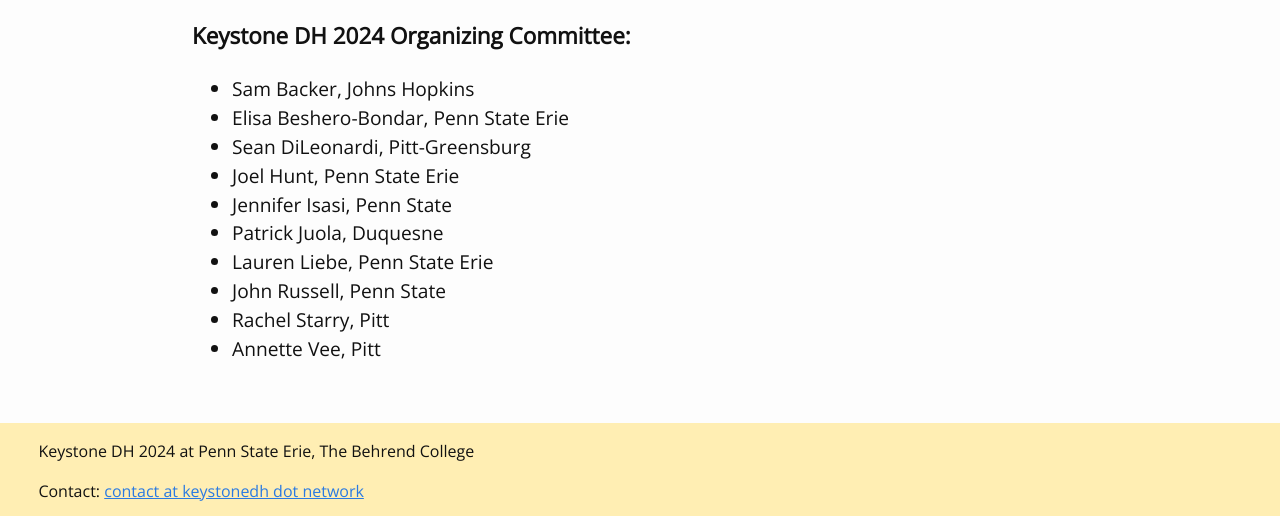
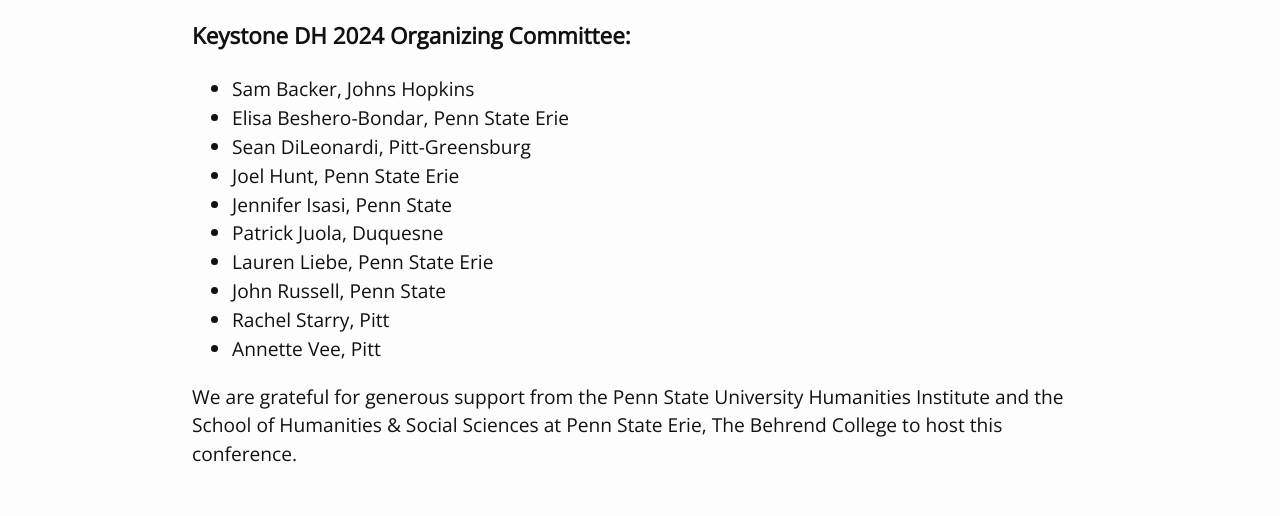
Before and after one commit to KeystoneDH/2024, an Eleventy site: page _src/about.md in a window 1280 px wide. Shown: the part 549-1065 px from the top of the page. Built offline with nearby package versions, Linux system fonts and the light colour scheme; Eleventy itself is replaced by a stand-in of ours; files that its build step writes are made by us from their sources.

Commit message:
sponsorship credits

```diff
--- a/_src/about.md
+++ b/_src/about.md
@@ -25,3 +25,5 @@
 * John Russell, Penn State
 * Rachel Starry, Pitt
 * Annette Vee, Pitt
+
+We are grateful for generous support from the Penn State University Humanities Institute and the School of Humanities & Social Sciences at Penn State Erie, The Behrend College to host this conference.
```
Also changed, not shown: 1 other file.
